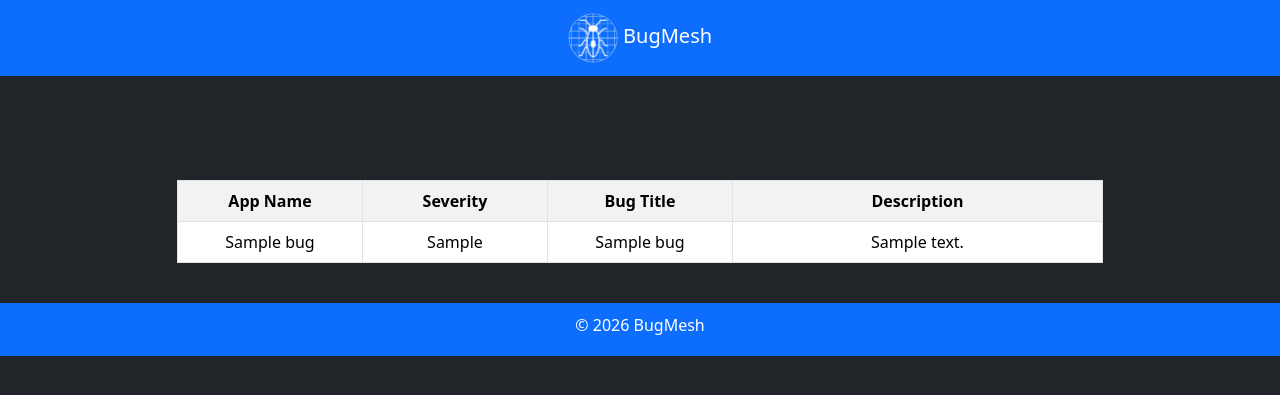
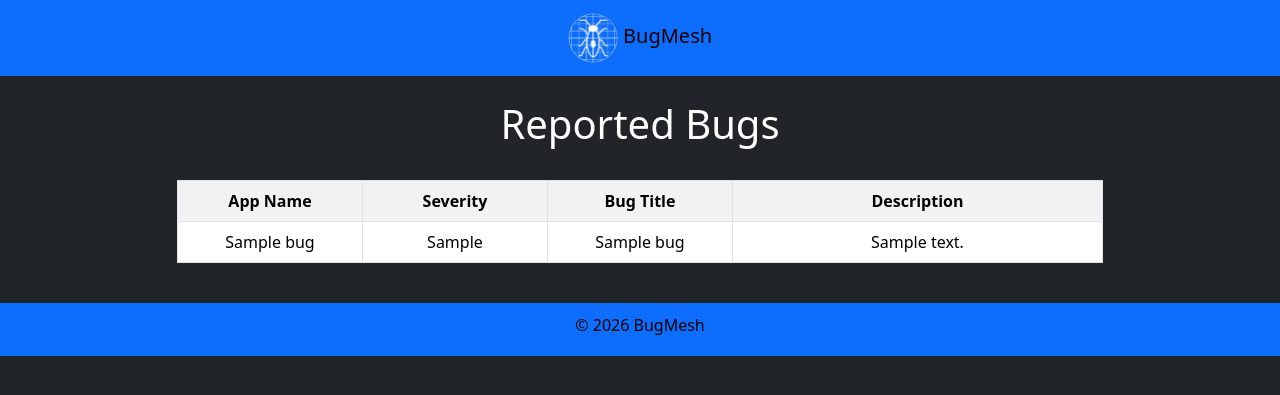
Before and after one commit to Dioxous/INFR3120-Fall26-Project, a Node server app: page / in a window 1280 px wide. Shown: the top 395 px of the page. Run offline with Node 20, Linux system fonts and the light colour scheme; tables that the repository leaves empty hold one stand-in row (values such as "Sample post"); some libraries are stand-ins or nearby versions.

Commit message:
rendered error page on error in index.ejs and changed bg to text-bg in partials

```diff
--- a/routes/index.js
+++ b/routes/index.js
@@ -4,7 +4,7 @@ var mongoose = require('mongoose');
 
 var Bug = require('../models/bug');
 
-//get home page
+//read all database items and render home page
 router.get('/', async(req, res, next) => {
     try{
         const allBugs = await Bug.find();
@@ -15,7 +15,7 @@ router.get('/', async(req, res, next) => {
     }
     catch(err){
         console.log(err);
-        res.render('index', { error: 'Error on server' });
+        res.render('error', { error: 'Error on server' });
     }
 });
 
--- a/views/partials/footer.ejs
+++ b/views/partials/footer.ejs
@@ -1,7 +1,7 @@
 <footer>
-     <nav class="navbar mt-auto bg-primary">
+     <nav class="navbar mt-auto text-bg-primary">
         <div class="container-fluid">
-            <h6 class="navbar-brand fs-6 fw-light mx-auto text-white">&copy; 2026 BugMesh</h6>
+            <h6 class="navbar-brand fs-6 fw-light mx-auto">&copy; 2026 BugMesh</h6>
         </div>
     </nav>
 </footer>
--- a/views/partials/header.ejs
+++ b/views/partials/header.ejs
@@ -10,11 +10,11 @@
     </title>
 </head>
 
-<body class="bg-dark">
+<body class="text-bg-dark">
     <header>
-        <nav class="navbar navbar-expand-lg navbar-light bg-primary">
+        <nav class="navbar navbar-expand-lg navbar-light text-bg-primary">
             <div class="container-fluid">
-                <span class="navbar-brand mx-auto text-white">
+                <span class="navbar-brand mx-auto">
                     <img class="rounded-circle" src="/images/bugmesh_logo.png" alt="logo" width="50">
                     BugMesh
                 </span>
```
